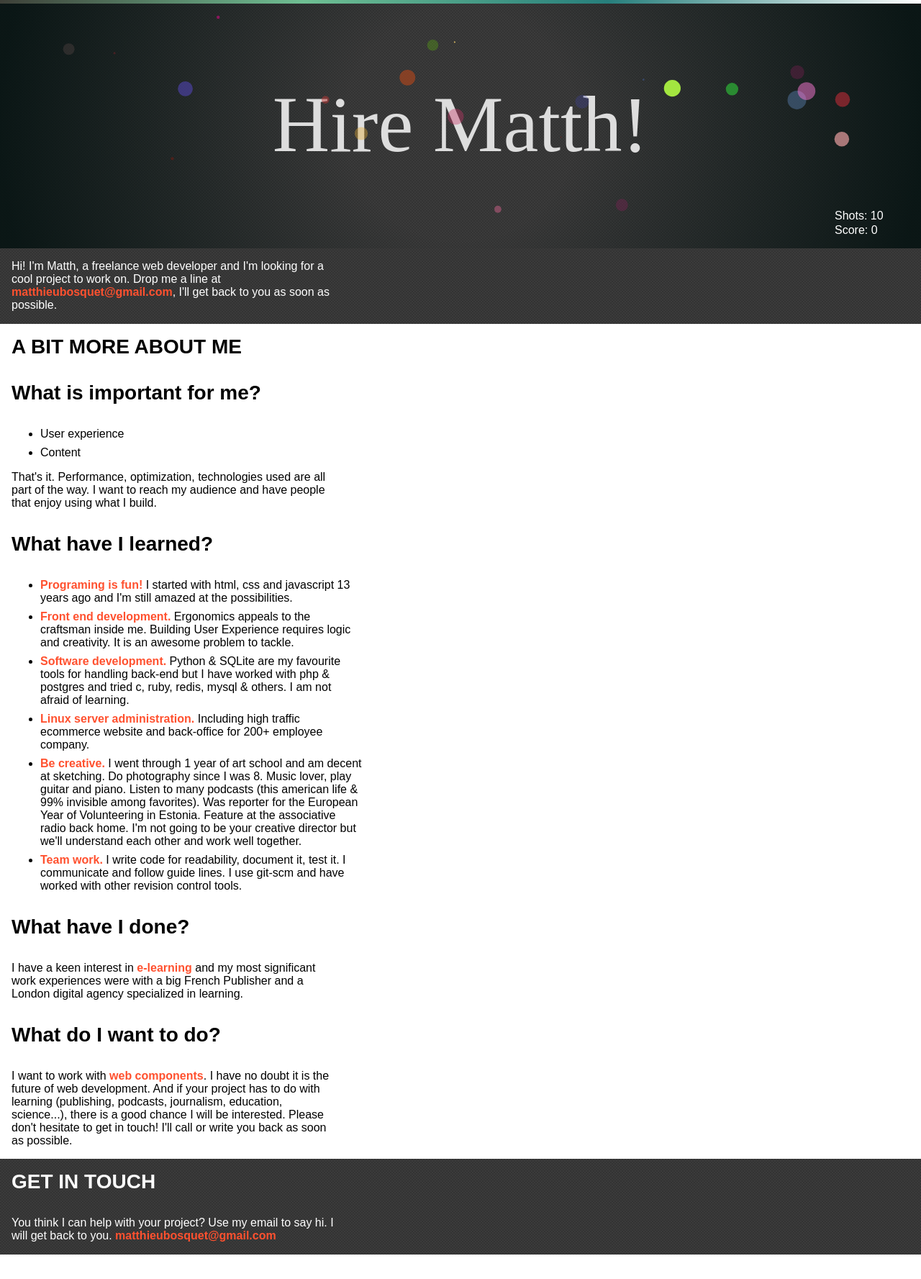
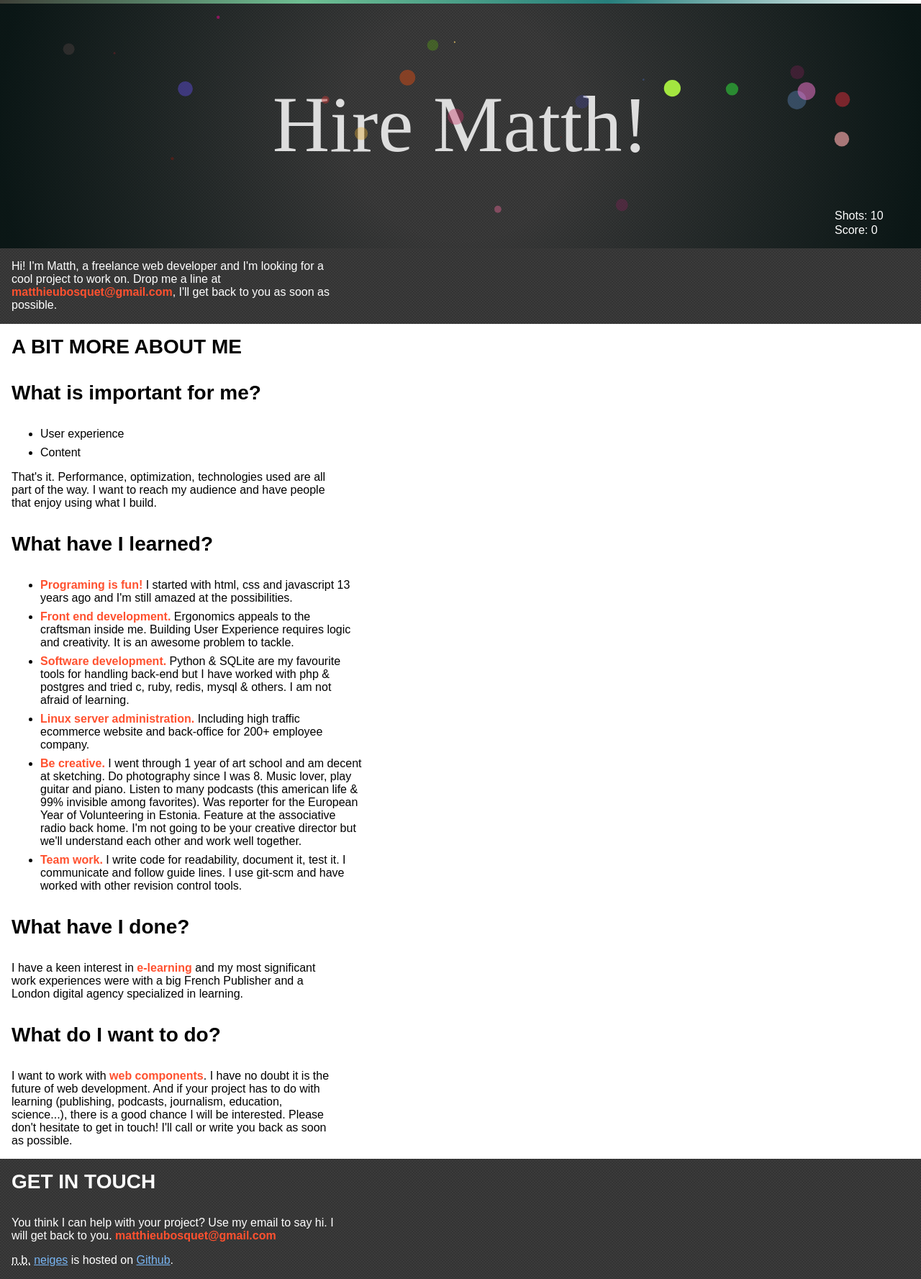
Before and after one commit to matthieubosquet/matthieubosquet.github.io, a Jekyll site: the page cv/index.html, which Jekyll copies as it is, in a window 1280 px wide. Shown: the whole page at 72% size. Built offline with Jekyll 4.4.1, drawn with Linux system fonts in a browser that asks for light colours; some web fonts are replaced; before the commit the page ends 1743 px from its top, so only the background shows below that.

```diff
--- a/bits/main.css
+++ b/bits/main.css
@@ -105,6 +105,9 @@
 .definition span {
     display: block;
 }
+@media(min-width:500px) {
+    h1 { padding-top: 110px; }
+}
 @media(min-width:655px) {
     h1 { font-size: 110px; padding-top: 110px; }
 }
--- a/cv/index.html
+++ b/cv/index.html
@@ -106,6 +106,7 @@
         <p>
             You think I can help with your project? Use my email to say hi. I will get back to you. <strong>matthieubosquet@gmail.com</strong>
         </p>
+        <p><abbr title="nota bene">n.b.</abbr> <a href="http://www.neig.es" title="Matthieu Bosquet's personal website">neiges</a> is hosted on <a href="https://github.com/matthieubosquet" title="Matthieu Bosquet's Github account">Github</a>.</p>
     </footer>
 
     <script type="text/javascript">
```
